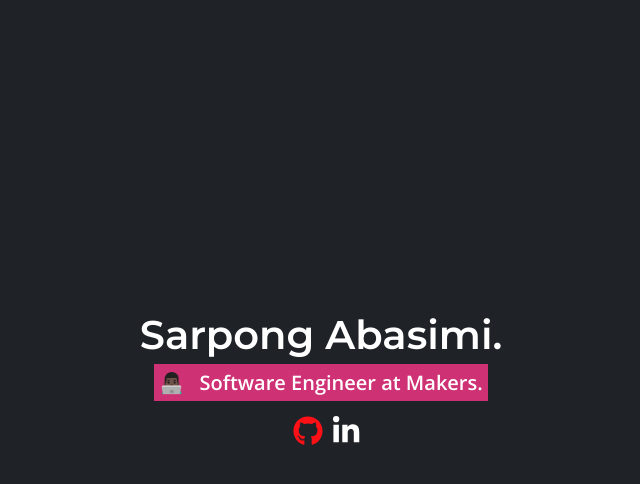
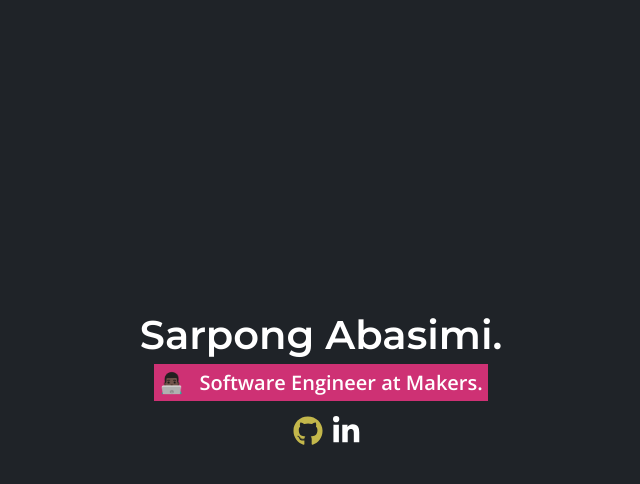
Before and after one commit to SarpongAbasimi/me, a React (Create React App) app: page / in a window 1280 px wide. In both pictures the pointer is over the icon 626 px from the left and 431 px from the top of the page. Shown: the top 484 px of the page, without its empty margins (319-959 px from the left). Built offline with nearby package versions, Linux system fonts and the light colour scheme.

Commit message:
updated socila icons

```diff
--- a/src/components/social.css
+++ b/src/components/social.css
@@ -12,5 +12,6 @@
   transition: color 200ms cubic-bezier(0.075, 0.82, 0.165, 1);
 }
 .github:hover{
-  color:#FD1016;
+  color:#ECDC54;
+  opacity: 0.8;
 }
```
